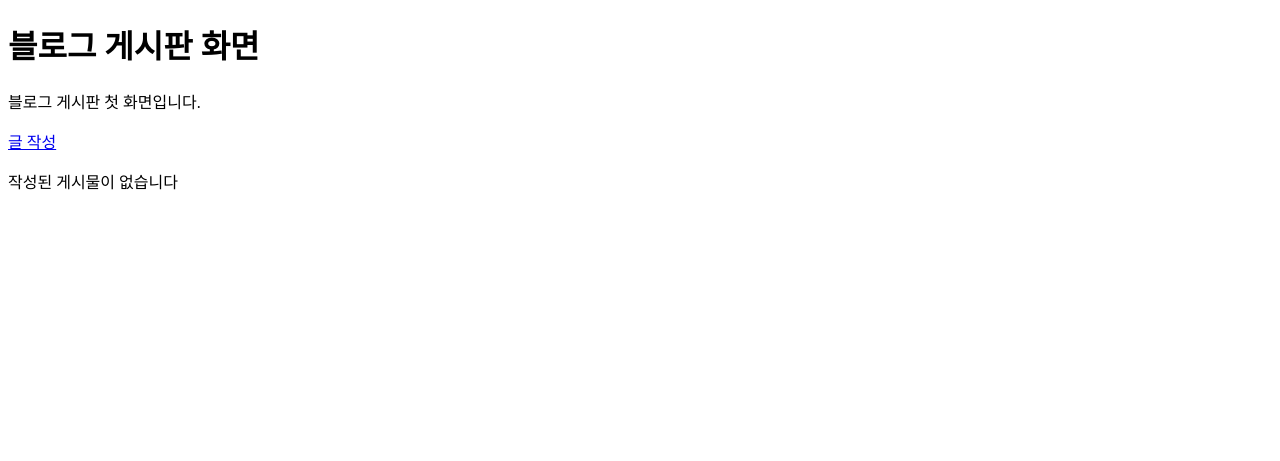
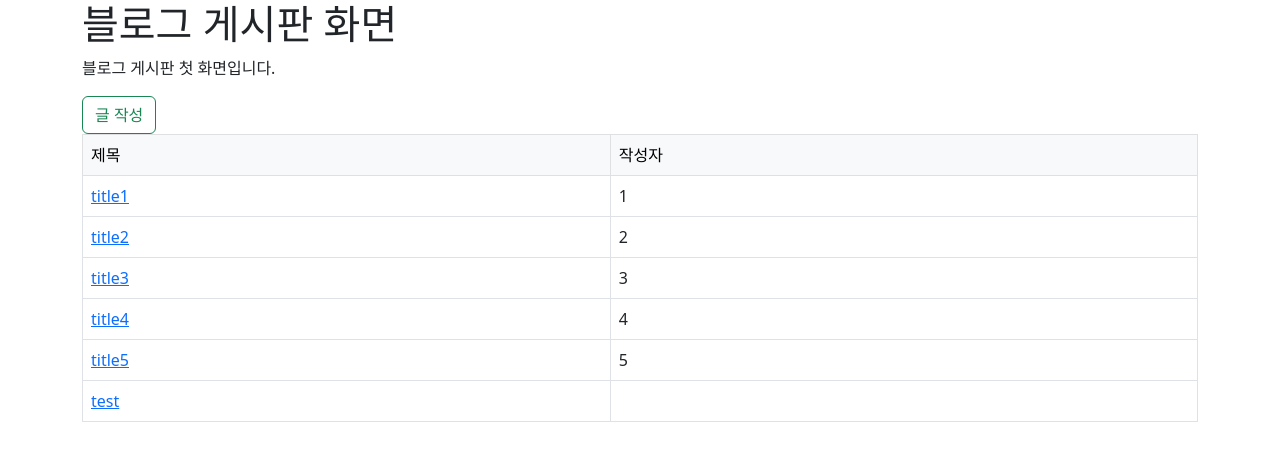
Before and after one commit to k2h2j3/Orme_Django, a Django app: page /blog/ in a window 1280 px wide. Shown: the top 461 px of the page. Run offline with Django 4.2, Linux system fonts and the light colour scheme; data comes from the database, SQL or seed files in the repository.

Commit message:
6-21 djangopratice template update

```diff
--- a/blog/templates/blog/base.html
+++ b/blog/templates/blog/base.html
@@ -4,10 +4,16 @@
     <meta charset="UTF-8" />
     <meta http-equiv="X-UA-Compatible" content="IE=edge" />
     <meta name="viewport" content="width=device-width, initial-scale=1.0" />
+    <link href="https://cdn.jsdelivr.net/npm/bootstrap@5.2.3/dist/css/bootstrap.min.css" rel="stylesheet" integrity="sha384-rbsA2VBKQhggwzxH7pPCaAqO46MgnOM80zW1RWuH61DGLwZJEdK2Kadq2F9CUG65" crossorigin="anonymous">
     <title>블로그</title>
   </head>
   <body>
-    {% block content %}
-    {% endblock %}
+    <div class="container">
+      {% block content %}
+      {% endblock %}
+    </div>
+
+    <script src="https://cdn.jsdelivr.net/npm/@popperjs/core@2.11.6/dist/umd/popper.min.js" integrity="sha384-oBqDVmMz9ATKxIep9tiCxS/Z9fNfEXiDAYTujMAeBAsjFuCZSmKbSSUnQlmh/jp3" crossorigin="anonymous"></script>
+    <script src="https://cdn.jsdelivr.net/npm/bootstrap@5.2.3/dist/js/bootstrap.min.js" integrity="sha384-cuYeSxntonz0PPNlHhBs68uyIAVpIIOZZ5JqeqvYYIcEL727kskC66kF92t6Xl2V" crossorigin="anonymous"></script>
   </body>
 </html>
--- a/blog/templates/blog/post_form.html
+++ b/blog/templates/blog/post_form.html
@@ -7,6 +7,6 @@
   <form action="{% url 'blog:write' %}" method="post">
     {% csrf_token %}
     {{ form.as_p }}
-    <input type="submit">
+    <input type="submit" class="btn btn-outline-success">
   </form>
 {% endblock %}
--- a/blog/templates/blog/post_list.html
+++ b/blog/templates/blog/post_list.html
@@ -3,24 +3,23 @@
 {% block content %}
     <h1>블로그 게시판 화면</h1>
     <p>블로그 게시판 첫 화면입니다.</p>
-    <a href="{% url 'blog:write' %}">글 작성</a>
+    <a href="{% url 'blog:write' %}" class="btn btn-outline-success">글 작성</a>
     <!-- 글이 있을 때 -->
     <!-- 테이블 -->
 
     <!-- 조건문 -->
     {% if posts %}
-        <table>
-            <thead>
+        <table class="table table-bordered">
+            <thead class="table-light">
                 <tr>
-                    <td>Title</td>
-                    <td>Content</td>
-                    <td>Writer</td>
+                    <td>제목</td>
+                    {% comment %} <td>내용</td> {% endcomment %}
+                    <td>작성자</td>
                 </tr>
             </thead>
             {% for post in posts %}
             <tr>
-                <td>{{ post.title }}</td>
-                <td>{{ post.content }}</td>
+                <td><a href="{% url 'blog:detail' pk=post.pk %}">{{ post.title }}</a></td>
                 <td>{{ post.writer }}</td>
             </tr>
             {% endfor %}
--- a/blog/urls.py
+++ b/blog/urls.py
@@ -9,6 +9,8 @@
     path("", views.List.as_view(), name='list'),
     # 글 작성
     path("write/", views.Write.as_view(), name='write'),
+    # 글 상세 조회
+    path("detail/<int:pk>/", views.Detail.as_view(), name='detail'), # /blog/detail/1
     # 글 수정
     # 글 삭제
     # 코멘트 작성
--- a/blog/views.py
+++ b/blog/views.py
@@ -1,7 +1,7 @@
 from django.shortcuts import render, redirect
 from django.http import HttpResponse
 from django.views import View
-from django.views.generic import ListView, CreateView
+from django.views.generic import ListView, CreateView, DetailView
 from .models import Post
 from .forms import PostForm
 from django.urls import reverse_lazy
@@ -43,10 +43,16 @@
 # django.views.generic -> ListView
 class List(ListView):
     model = Post
-    context_object_name = 'post_list'
+    template_name = 'blog/post_list.html' #템플릿
+    context_object_name = 'posts' # 변수 값의 이름
 
 
 class Write(CreateView):
+    model = Post # 모델
+    form_class = PostForm # 폼
+    success_url = reverse_lazy('blog:list') # 성공시 보내줄 url
+
+class Detail(DetailView):
     model = Post
-    form_class = PostForm
-    success_url = reverse_lazy('blog:list')
+    template_name = 'blog/post_detail.html'
+    context_object_name = 'post'
```
Also changed, not shown: blog/templates/blog/post_detail.html (added, +8 -0 lines).
